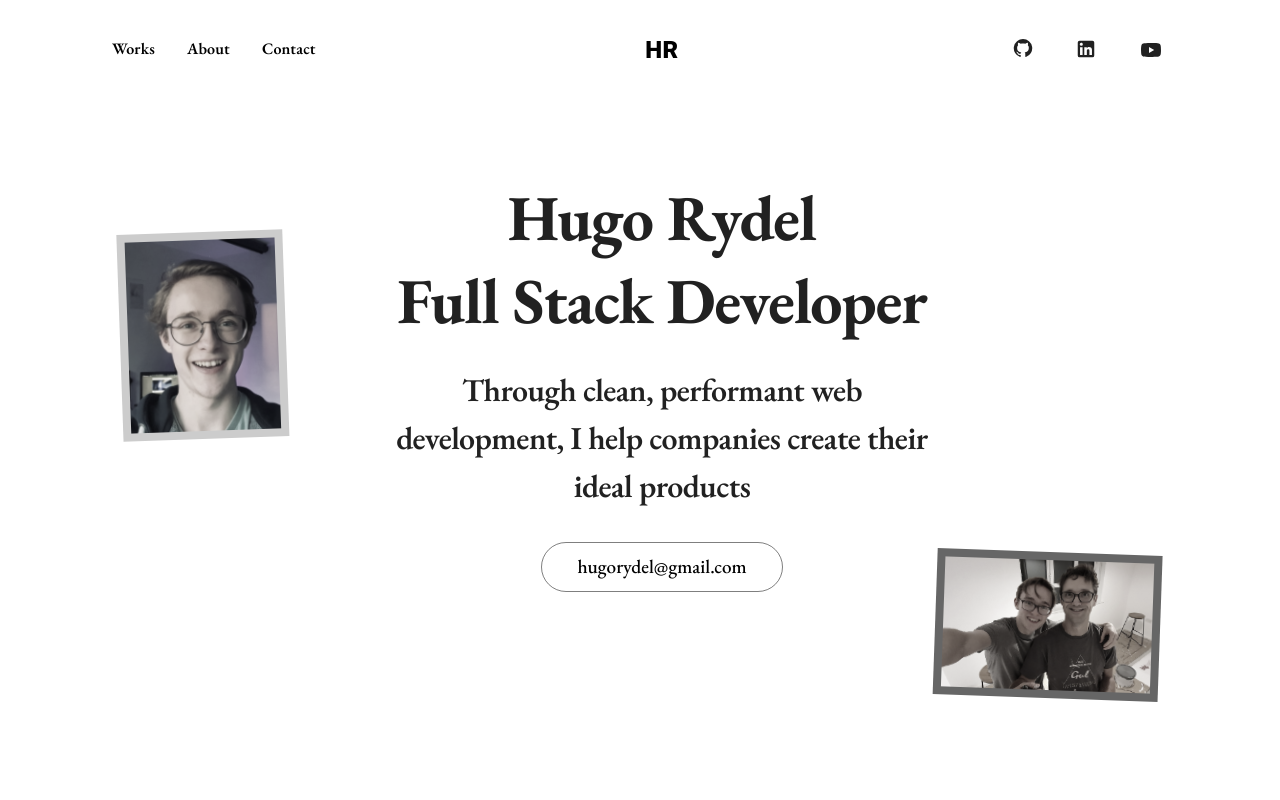
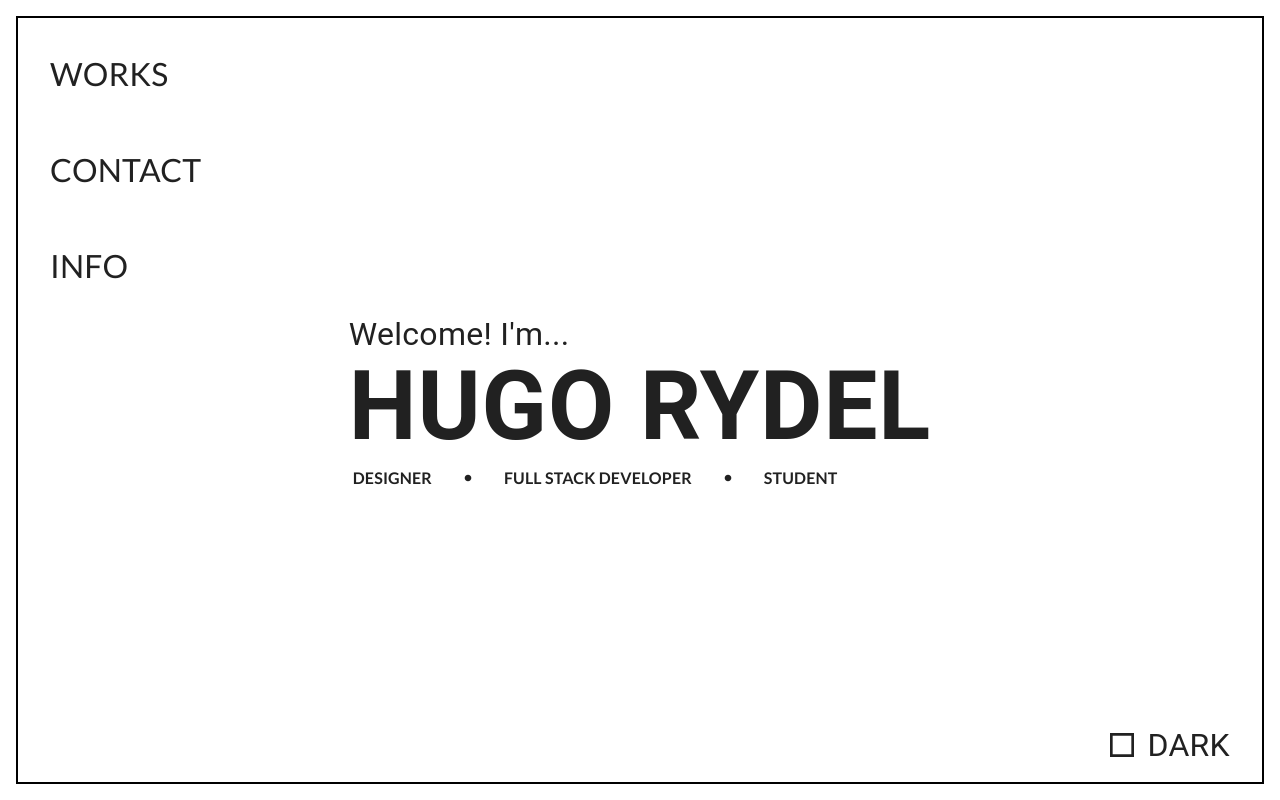
Before and after one commit to hugorydel/hugorydel-portfolio, a Next.js app: page / in a window 1280 px wide. Built offline with nearby package versions, Linux system fonts and the light colour scheme.

Commit message:
Completed home page redesign

```diff
--- a/pages/_app.tsx
+++ b/pages/_app.tsx
@@ -1,21 +1,20 @@
 import '../styles/global.css';
 import { AppProps } from 'next/app';
 import { CssBaseline, ThemeProvider } from '@mui/material';
-import { EB_Garamond } from 'next/font/google';
+import { Lato } from 'next/font/google';
 import theme from '../theme';
 
-export const ebGaramond = EB_Garamond({
+export const lato = Lato({
 	subsets: ['latin'],
 	display: 'swap',
-	weight: 'variable',
-	// variable: '--font-sans',
+	weight: ['100', '300', '400', '700', '900'],
 });
 
 export default function App({ Component, pageProps }: AppProps) {
 	return (
 		<ThemeProvider theme={theme}>
 			<CssBaseline />
-			<div className={ebGaramond.className}>
+			<div className={lato.className}>
 				<Component {...pageProps} />
 			</div>
 		</ThemeProvider>
--- a/pages/index.tsx
+++ b/pages/index.tsx
@@ -1,96 +1,153 @@
 import Head from 'next/head';
-import Layout, { siteTitle } from '../components/Layout';
-import { Button, Typography, Unstable_Grid2 as Grid, Box } from '@mui/material';
+import { siteTitle } from '../components/Layout';
+import NextJSLink from 'next/link';
+import CheckBoxOutlineBlankSharpIcon from '@mui/icons-material/CheckBoxOutlineBlankSharp';
+import CheckBoxSharpIcon from '@mui/icons-material/CheckBoxSharp';
+import CircleIcon from '@mui/icons-material/Circle';
 
-const imageContainerCommonStyle = { position: 'fixed', zIndex: 0, cursor: 'pointer' };
+import {
+	Unstable_Grid2 as Grid,
+	Container,
+	Checkbox,
+	Link,
+	Typography,
+} from '@mui/material';
+
+const containerStyling = {
+	width: '100%',
+	boxSizing: 'border-box',
+	height: '100vh',
+	display: 'flex',
+	flexDirection: 'column',
+};
+
+import { Sacramento } from 'next/font/google';
+import theme from '../theme';
+import { lato } from './_app';
+import { useState } from 'react';
+
+export const sacramento = Sacramento({
+	subsets: ['latin'],
+	display: 'swap',
+	weight: ['400'],
+});
 
 export default function Home() {
+	const [checked, setChecked] = useState(false);
+
 	return (
-		<Layout>
+		<Container sx={containerStyling} disableGutters maxWidth={false}>
 			<Head>
+				<link rel='icon' href='/favicon.ico' />
+				<meta
+					name='description'
+					content='Learn about my programming experience, skills, and values'
+				/>
+				<meta name='og:title' content={siteTitle} />
 				<title>{siteTitle}</title>
 			</Head>
+			<Grid container gap={6} direction='column' position={'absolute'} top={50} left={50}>
+				<Link
+					sx={{
+						textDecoration: 'none',
+						fontSize: '2rem',
+						fontWeight: '500',
+						color: theme.palette.text.primary,
+					}}
+					component={NextJSLink}
+					href='/works'>
+					WORKS
+				</Link>
+				<Link
+					sx={{
+						textDecoration: 'none',
+						fontSize: '2rem',
+						fontWeight: '500',
+						color: theme.palette.text.primary,
+					}}
+					component={NextJSLink}
+					href='/contact'>
+					CONTACT
+				</Link>
+				<Link
+					sx={{
+						textDecoration: 'none',
+						fontSize: '2rem',
+						fontWeight: '500',
+						color: theme.palette.text.primary,
+					}}
+					component={NextJSLink}
+					href='/info'>
+					INFO
+				</Link>
+			</Grid>
 			<Grid
 				container
-				gap={10}
-				marginTop={'4rem'}
-				justifyContent='center'
-				textAlign={'center'}>
-				<Grid
-					container
-					direction='column'
-					gap={3}
-					alignItems={'center'}
-					marginLeft={5.5}
-					sx={{ maxWidth: 700 }}>
+				sx={{ border: '2px solid #000', margin: '1rem', height: '100%' }}
+				direction='row'
+				justifyContent={'center'}
+				alignItems={'center'}>
+				<Grid container direction='column'>
 					<Grid>
-						<Typography
-							fontFamily='EB Garamond'
-							letterSpacing={-1}
-							lineHeight={1.3}
-							sx={{ fontSize: '4rem', fontWeight: 700 }}>
-							Hugo Rydel <br /> Full Stack Developer
-						</Typography>
-					</Grid>
-					<Grid maxWidth={540}>
-						<Typography
-							fontFamily='EB Garamond'
-							letterSpacing={-0.5}
-							sx={{ fontSize: '2rem', fontWeight: 600 }}>
-							Through clean, performant web development, I help companies create their
-							ideal products
+						<Typography className={sacramento.className} sx={{ fontSize: '2rem' }}>
+							Welcome! I'm...
 						</Typography>
 					</Grid>
 					<Grid>
-						<Button
-							variant='outlined'
-							sx={{ borderRadius: 10, padding: '.6rem 2.2rem', marginTop: 1 }}>
-							<Typography
-								fontFamily='EB Garamond'
-								letterSpacing={0}
-								sx={{ fontSize: '1.2rem', fontWeight: 500 }}>
-								hugorydel@gmail.com
-							</Typography>
-						</Button>
+						<Typography
+							sx={{ fontSize: '6rem', lineHeight: 1, marginBottom: 1 }}
+							fontWeight='700'
+							className={lato.className}>
+							HUGO RYDEL
+						</Typography>
+					</Grid>
+					<Grid
+						container
+						direction='row'
+						alignItems='center'
+						gap={4}
+						sx={{ marginLeft: 0.5, marginTop: 0.5 }}>
+						<Grid fontWeight={'700'}>DESIGNER</Grid>
+						<CircleIcon sx={{ fontSize: 8 }} />
+						<Grid fontWeight={'700'}>FULL STACK DEVELOPER</Grid>
+						<CircleIcon sx={{ fontSize: 8 }} />
+						<Grid fontWeight={'700'}>STUDENT</Grid>
 					</Grid>
 				</Grid>
 			</Grid>
-			<Box
-				sx={{
-					top: '70%',
-					right: '10%',
-					rotate: '2deg',
-					...imageContainerCommonStyle,
-				}}>
-				<img
-					style={{
-						maxHeight: '130px',
-						outline: '8px solid #666',
-						filter: 'grayscale(.8)',
-					}}
-					src={`/static/hugo-with-dad.jpg`}
-					srcSet={`/static/hugo-with-dad.jpg`}
-					alt={'Hugo With Dad'}
-				/>
-			</Box>
-			<Box
-				sx={{
-					top: '30%',
-					left: '10%',
-					rotate: '-2deg',
-					...imageContainerCommonStyle,
-				}}>
-				<img
-					style={{
-						maxWidth: '150px',
-						outline: '8px solid #ccc',
-						filter: 'grayscale(.8)',
-					}}
-					src={`/static/hugo-profile-picture.jpg`}
-					srcSet={`/static/hugo-profile-picture.jpg`}
-					alt={'My Profile Image'}
-				/>
-			</Box>
-		</Layout>
+			<Grid
+				container
+				gap={4}
+				direction='column'
+				bottom={30}
+				right={50}
+				position='absolute'>
+				<Grid
+					container
+					direction='row'
+					alignItems='stretch'
+					justifyContent='center'
+					sx={{ cursor: 'pointer' }}
+					onClick={() => setChecked(!checked)}>
+					<Checkbox
+						checked={checked}
+						onSelect={() => {
+							setChecked(!checked);
+						}}
+						icon={<CheckBoxOutlineBlankSharpIcon />}
+						checkedIcon={<CheckBoxSharpIcon />}
+						sx={{
+							'& .MuiSvgIcon-root': {
+								fontSize: '2rem',
+								color: theme.palette.text.primary,
+							},
+						}}
+					/>
+					<Typography className={lato.className} margin='auto' sx={{ fontSize: '2rem' }}>
+						DARK
+					</Typography>
+				</Grid>
+			</Grid>
+		</Container>
 	);
 }
--- a/theme.ts
+++ b/theme.ts
@@ -1,8 +1,10 @@
 import { createTheme, responsiveFontSizes } from '@mui/material/styles';
 
 const theme = createTheme({
-	palette: { primary: { main: '#000' }, secondary: { main: '#0897D5' } },
-	breakpoints: { values: { xl: 1920, lg: 1100, md: 900, sm: 680, xs: 340 } },
+	palette: {
+		// mode: 'dark',
+		primary: { main: '#000' },
+	},
 	components: {
 		MuiCssBaseline: {
 			styleOverrides: themeParam => ({
```
Also changed, not shown: pages/info/index.tsx (renamed from pages/about/index.tsx).
